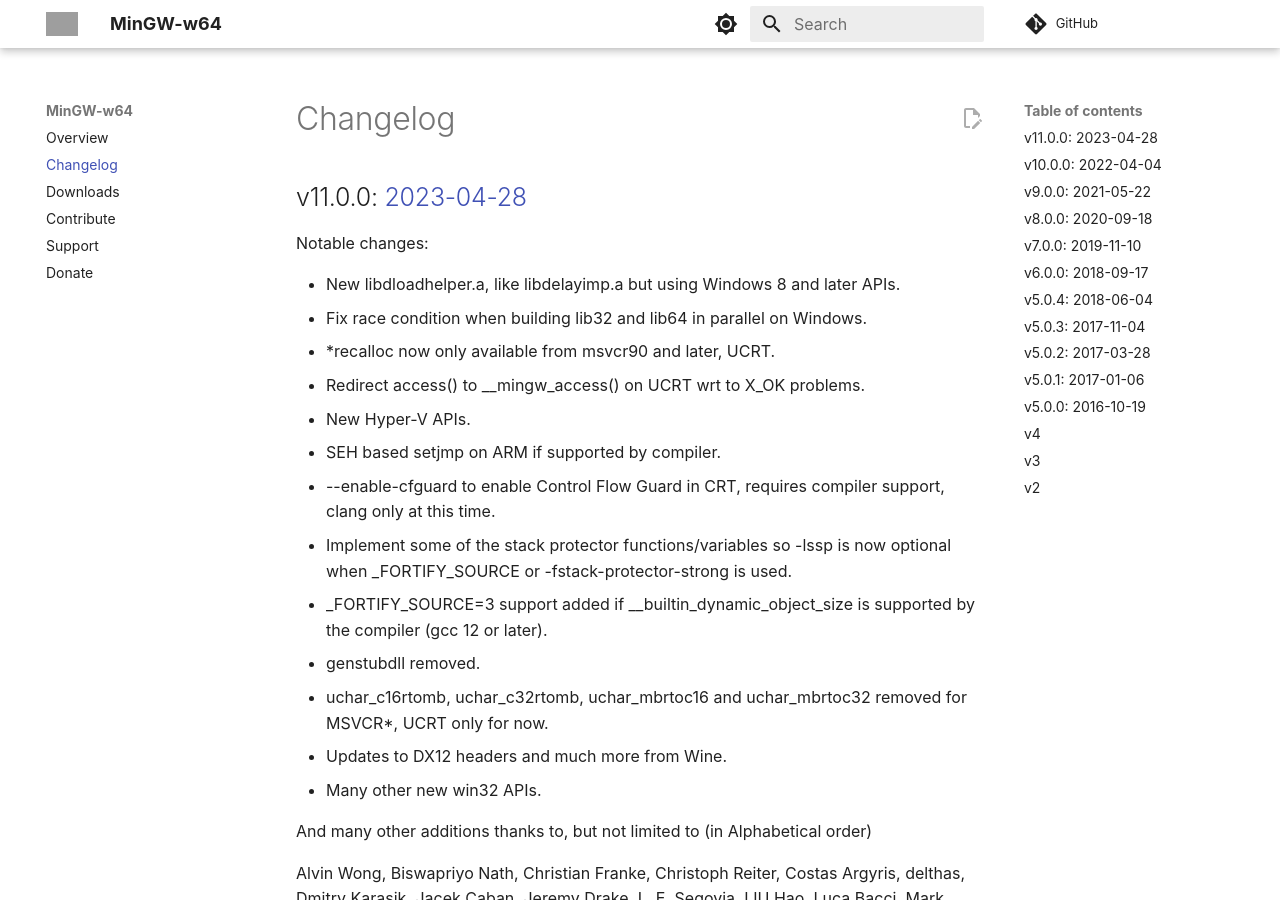
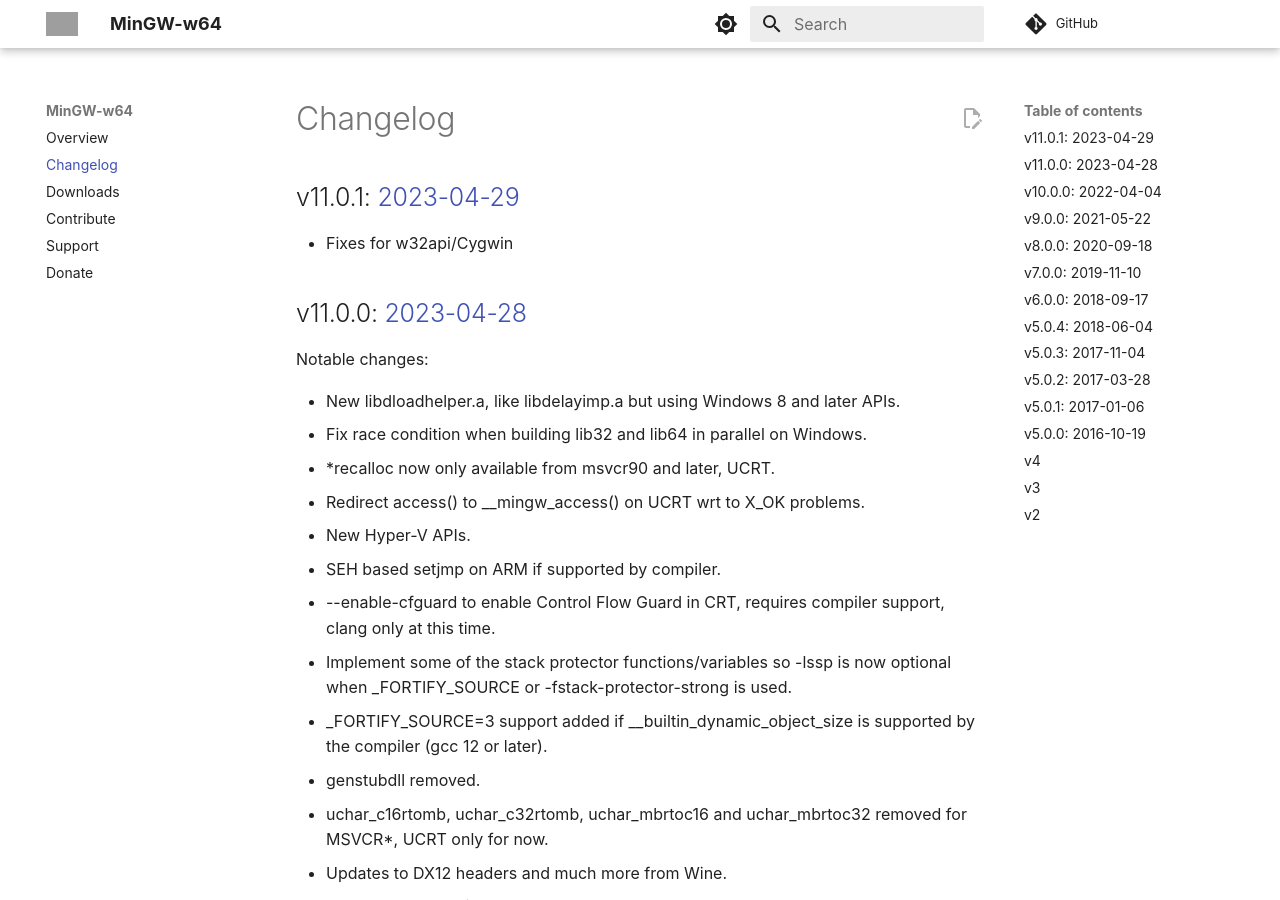
Before and after one commit to mingw-w64/mingw-w64.github.io, an MkDocs documentation site: the page built from web/changelog.md, in a window 1280 px wide and 900 px high. Built offline with MkDocs 1.6.1 and Material for MkDocs 9.7.7, drawn with Linux system fonts in a browser that asks for light colours; comment, search, counter and statistics services are not loaded; grey boxes are pictures that could not be loaded.

Commit message:
new release

```diff
--- a/web/changelog.md
+++ b/web/changelog.md
@@ -1,4 +1,8 @@
 # Changelog
+
+## v11.0.1: [2023-04-29](https://sourceforge.net/p/mingw-w64/mingw-w64/ci/v11.0.1)
+
+- Fixes for w32api/Cygwin
 
 ## v11.0.0: [2023-04-28](https://sourceforge.net/p/mingw-w64/mailman/message/37837156/)
 
```
